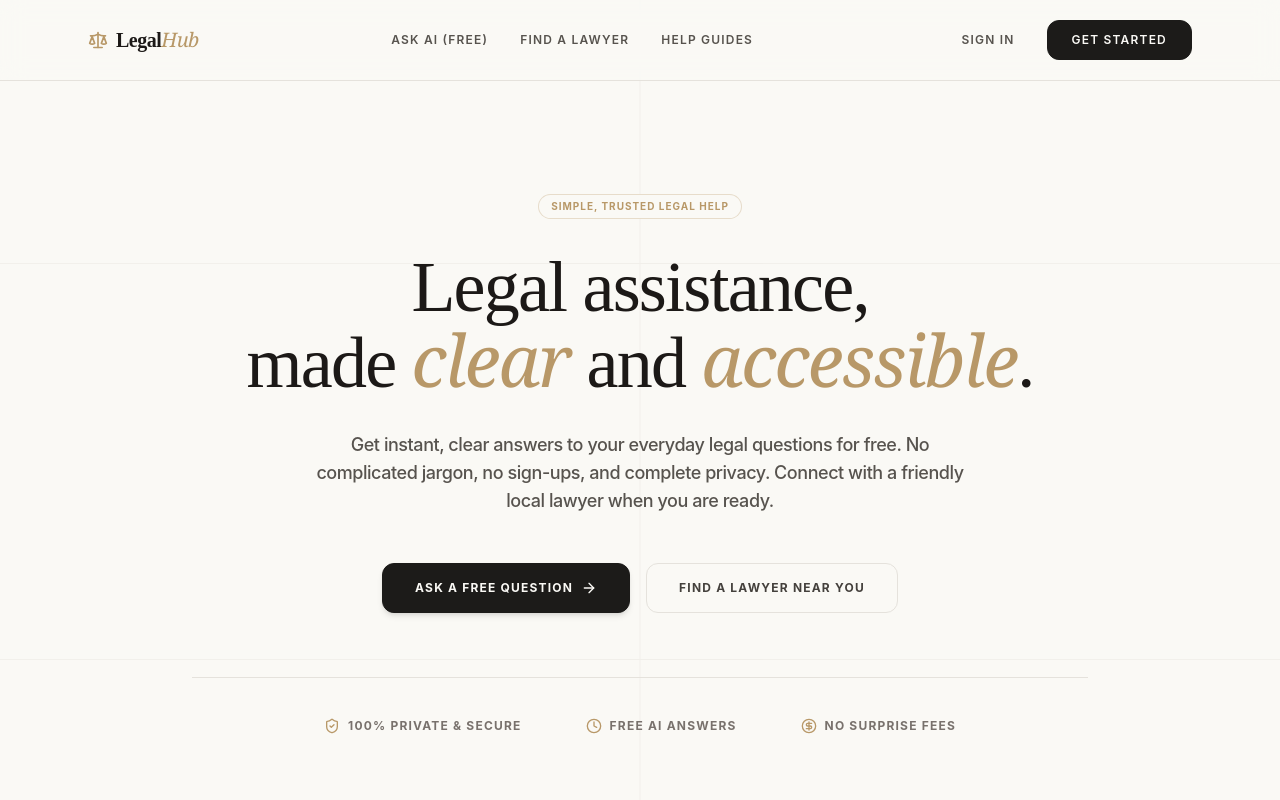
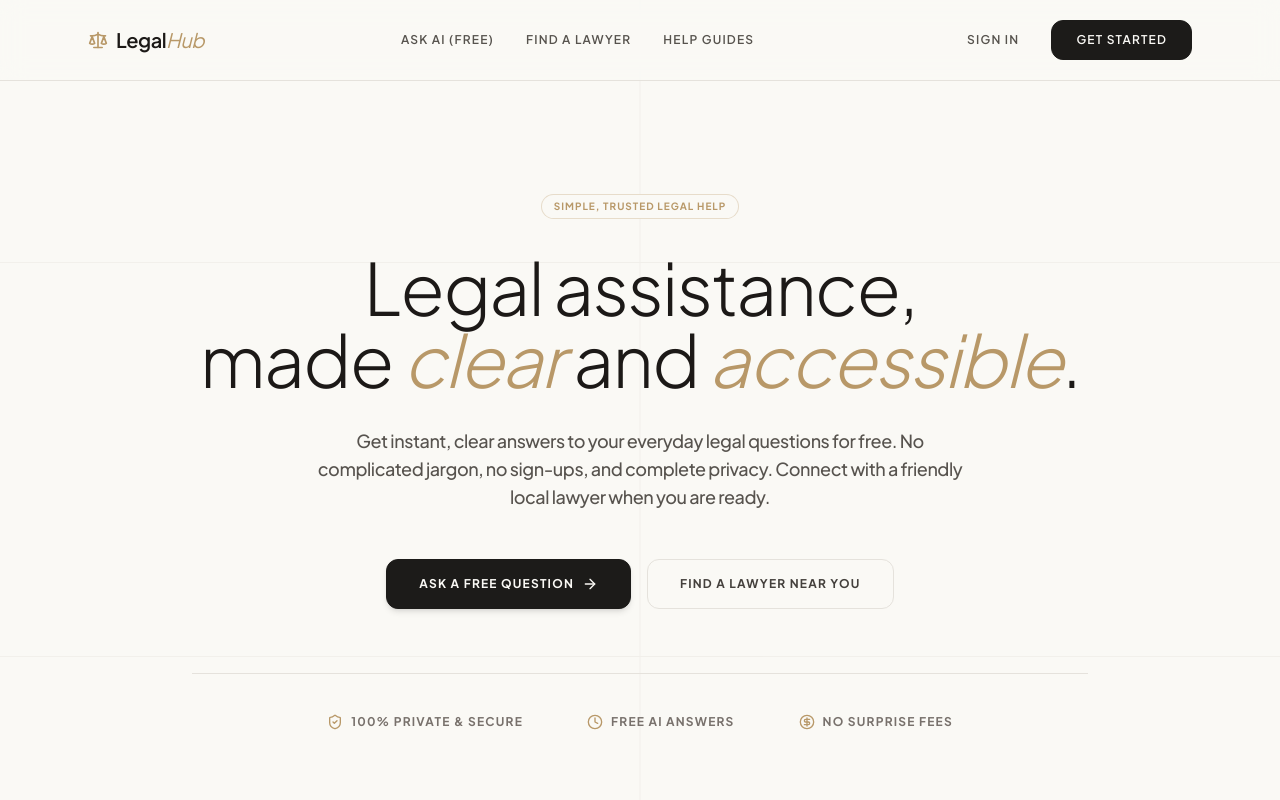
Before and after one commit to sangwajesly/legalhub-frontend, a Next.js app: page / in a window 1280 px wide. Shown: the top 800 px of the page. Built offline with nearby package versions, Linux system fonts and the light colour scheme; no server answers.

Commit message:
style: globally modernize typography and layout to premium sans-serif Plus Jakarta Sans, aligning entire UI with Chat UI

```diff
--- a/styles/globals.css
+++ b/styles/globals.css
@@ -1,3 +1,5 @@
+@import url('https://fonts.googleapis.com/css2?family=Plus+Jakarta+Sans:wght@300;400;500;600;700;800&family=Inter:wght@300;400;500;600;700;800&display=swap');
+
 @tailwind base;
 @tailwind components;
 @tailwind utilities;
@@ -89,3 +91,8 @@
 .animate-slide-up {
   animation: slideUp 0.5s ease-out;
 }
+
+/* Typography Override: Map hardcoded serif fonts to Plus Jakarta Sans for a clean, cohesive, premium look */
+.font-serif {
+  font-family: "Plus Jakarta Sans", ui-sans-serif, system-ui, -apple-system, BlinkMacSystemFont, "Segoe UI", Roboto, "Helvetica Neue", Arial, sans-serif !important;
+}
--- a/tailwind.config.js
+++ b/tailwind.config.js
@@ -8,8 +8,8 @@
   theme: {
     extend: {
       fontFamily: {
-        sans: ['Inter', 'sans-serif'],
-        display: ['Playfair Display', 'serif'],
+        sans: ['"Plus Jakarta Sans"', 'Inter', 'sans-serif'],
+        display: ['"Plus Jakarta Sans"', 'Inter', 'sans-serif'],
       },
       colors: {
         primary: {
```
